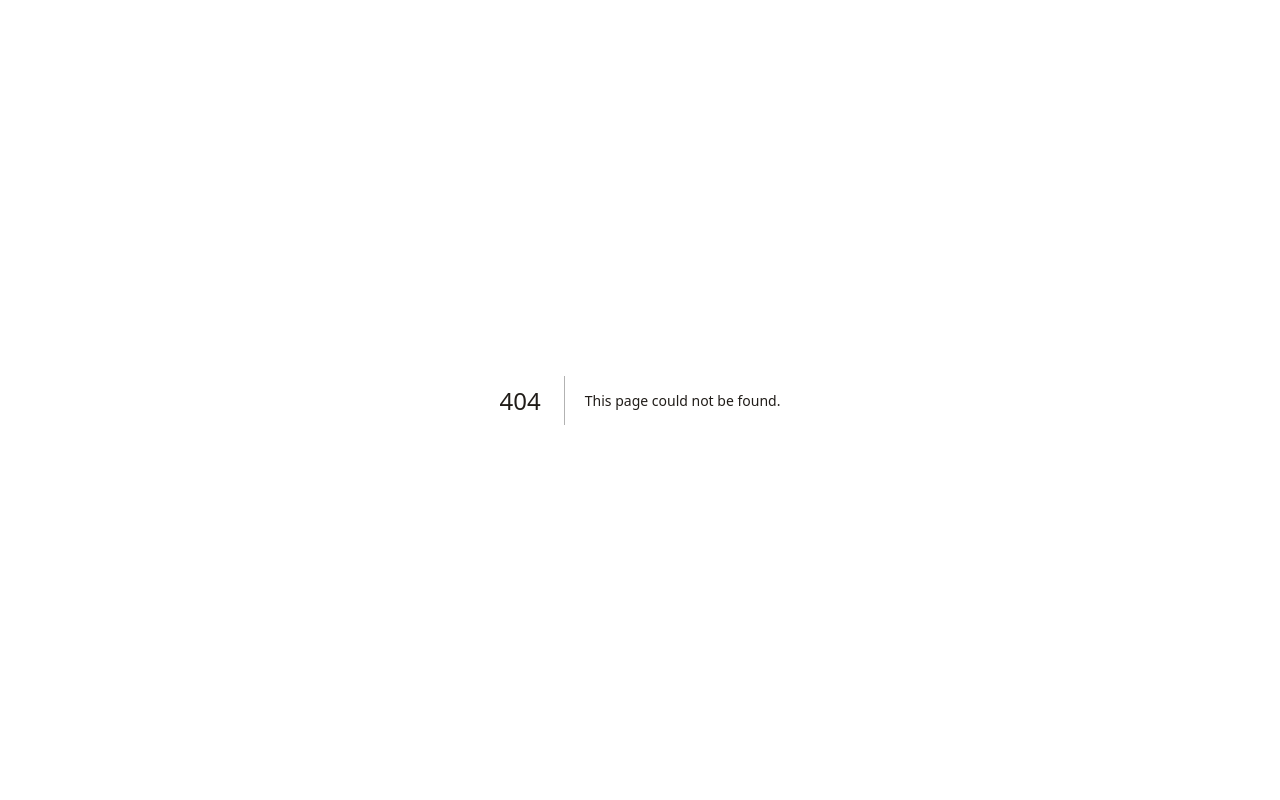
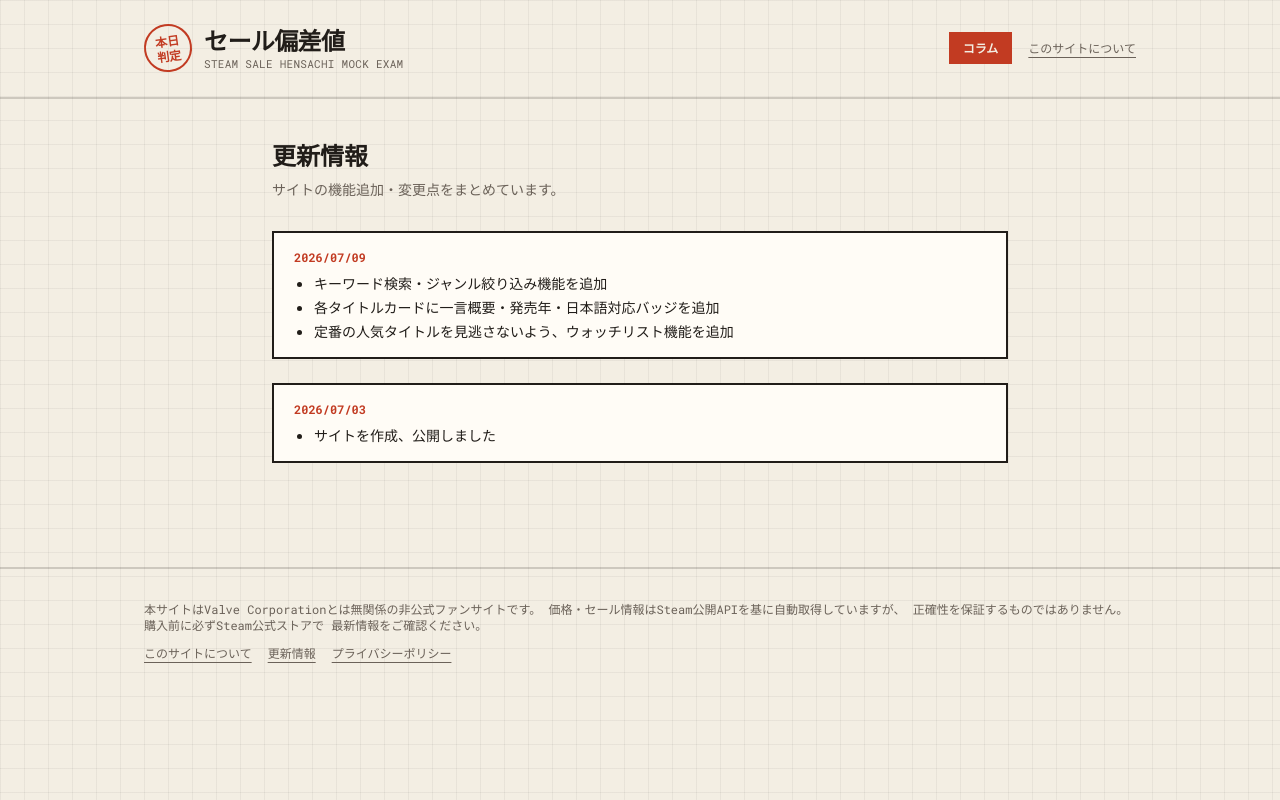
Before and after one commit to Nyonpq/steam-sale-hensachi, a Next.js app: page /updates in a window 1280 px wide. Before the commit this address had no page. Built offline with nearby package versions, Linux system fonts and the light colour scheme.

Commit message:
add new system profielcard

```diff
--- a/app/about/page.tsx
+++ b/app/about/page.tsx
@@ -1,3 +1,4 @@
+import Link from "next/link";
 import Header from "@/components/Header";
 import Footer from "@/components/Footer";
 
@@ -10,15 +11,11 @@ export default function About() {
     <>
       <Header />
       <main className="mx-auto max-w-3xl px-4 py-10">
-        <h1 className="font-display text-2xl font-black text-ink">
-          このサイトについて
-        </h1>
+        <h1 className="font-display text-2xl font-black text-ink">このサイトについて</h1>
 
         <div className="mt-6 space-y-6 text-sm leading-relaxed text-ink">
           <section>
-            <h2 className="font-display text-lg font-bold text-ink">
-              「セール偏差値」とは
-            </h2>
+            <h2 className="font-display text-lg font-bold text-ink">「セール偏差値」とは</h2>
             <p className="mt-2">
               Steamでは常に多数のタイトルがセール中ですが、単純な割引率だけでは
               「本当にお得なセールか」は分かりません。評価の低い作品が90%オフに
@@ -35,9 +32,7 @@ export default function About() {
           </section>
 
           <section>
-            <h2 className="font-display text-lg font-bold text-ink">
-              データの更新頻度
-            </h2>
+            <h2 className="font-display text-lg font-bold text-ink">データの更新頻度</h2>
             <p className="mt-2">
               Steamの公開APIから自動取得しており、6時間ごとに更新しています。
               価格や割引率は変動する可能性があるため、購入前には必ずSteam公式
@@ -46,12 +41,26 @@ export default function About() {
           </section>
 
           <section>
-            <h2 className="font-display text-lg font-bold text-ink">
-              運営者について
-            </h2>
+            <h2 className="font-display text-lg font-bold text-ink">運営者について</h2>
             <p className="mt-2">
-              本サイトは個人が趣味で運営しているファンサイトです。
+              本サイトは、大学生が個人で運営しているファンサイトです。
               Valve CorporationおよびSteamとは一切関係ありません。
+            </p>
+            <p className="mt-2">
+              コードの一部はAI（Claude）の力を借りながら、企画・デザインの
+              方向性やスコアリングの仕組みなどは自分で考えて作っています。
+              開発の経緯や裏側については、コラムの
+              <Link href="/blog/about-me-student-developer" className="underline underline-offset-4 hover:text-hanko">
+                「大学生がSteamセールサイトを個人開発した話」
+              </Link>
+              で詳しく書いているので、興味があれば読んでみてください。
+            </p>
+            <p className="mt-2">
+              サイトの変更点は
+              <Link href="/updates" className="underline underline-offset-4 hover:text-hanko">
+                更新情報ページ
+              </Link>
+              にまとめています。
             </p>
           </section>
         </div>
--- /dev/null
+++ b/app/updates/page.tsx
@@ -0,0 +1,38 @@
+import Header from "@/components/Header";
+import Footer from "@/components/Footer";
+import { updates } from "@/lib/updates";
+
+export const metadata = {
+  title: "更新情報 | セール偏差値",
+};
+
+function formatDate(dateStr: string): string {
+  const d = new Date(dateStr);
+  return new Intl.DateTimeFormat("ja-JP", { dateStyle: "medium" }).format(d);
+}
+
+export default function Updates() {
+  return (
+    <>
+      <Header />
+      <main className="mx-auto max-w-3xl px-4 py-10">
+        <h1 className="font-display text-2xl font-black text-ink">更新情報</h1>
+        <p className="mt-2 text-sm text-ink-muted">サイトの機能追加・変更点をまとめています。</p>
+
+        <div className="mt-8 space-y-6">
+          {updates.map((entry) => (
+            <div key={entry.date} className="border-2 border-ink bg-card px-5 py-4">
+              <p className="font-mono text-xs font-bold text-hanko">{formatDate(entry.date)}</p>
+              <ul className="mt-2 list-disc space-y-1 pl-5 text-sm text-ink">
+                {entry.items.map((item, i) => (
+                  <li key={i}>{item}</li>
+                ))}
+              </ul>
+            </div>
+          ))}
+        </div>
+      </main>
+      <Footer />
+    </>
+  );
+}
--- a/components/Footer.tsx
+++ b/components/Footer.tsx
@@ -14,6 +14,9 @@ export default function Footer() {
           <Link href="/about" className="underline underline-offset-4 hover:text-hanko">
             このサイトについて
           </Link>
+          <Link href="/updates" className="underline underline-offset-4 hover:text-hanko">
+            更新情報
+          </Link>
           <Link href="/privacy" className="underline underline-offset-4 hover:text-hanko">
             プライバシーポリシー
           </Link>
--- /dev/null
+++ b/components/ProfileCard.tsx
@@ -0,0 +1,26 @@
+export default function ProfileCard() {
+  return (
+    <div className="mt-4 flex flex-col gap-4 border-2 border-ink bg-card p-5 sm:flex-row sm:items-start">
+      <div className="flex h-20 w-20 flex-none items-center justify-center rounded-full border-4 border-hanko bg-paper font-display text-3xl font-black text-hanko">
+        運
+      </div>
+      <div className="flex-1">
+        <dl className="grid grid-cols-[auto_1fr] gap-x-4 gap-y-1.5 text-sm">
+          <dt className="font-mono text-xs text-ink-muted">運営形態</dt>
+          <dd className="text-ink">大学生 / 個人開発</dd>
+
+          <dt className="font-mono text-xs text-ink-muted">運営歴</dt>
+          <dd className="text-ink">2026年7月〜</dd>
+
+          <dt className="font-mono text-xs text-ink-muted">好きなジャンル</dt>
+          <dd className="text-ink">
+            FPS、ソウルライク、ローグライク、MOBA
+          </dd>
+        </dl>
+        <p className="mt-3 border-l-2 border-hanko pl-3 text-sm italic text-ink-muted">
+           ごく普通の大学生。自分の力でなにか収益化できたらいいな。
+        </p>
+      </div>
+    </div>
+  );
+}
--- /dev/null
+++ b/lib/updates.ts
@@ -0,0 +1,19 @@
+export interface UpdateEntry {
+  date: string;
+  items: string[];
+}
+
+export const updates: UpdateEntry[] = [
+  {
+    date: "2026-07-09",
+    items: [
+      "キーワード検索・ジャンル絞り込み機能を追加",
+      "各タイトルカードに一言概要・発売年・日本語対応バッジを追加",
+      "定番の人気タイトルを見逃さないよう、ウォッチリスト機能を追加",
+    ],
+  },
+  {
+    date: "2026-07-03",
+    items: ["サイトを作成、公開しました"],
+  },
+];
```
Also changed, not shown: content/blog/about-me-student-developer.md (+2 -2 lines).
